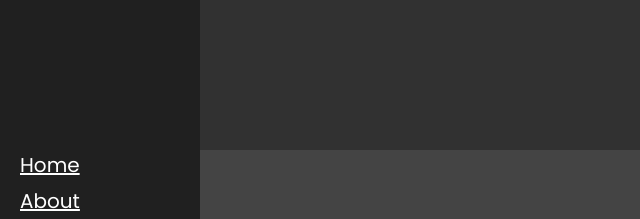
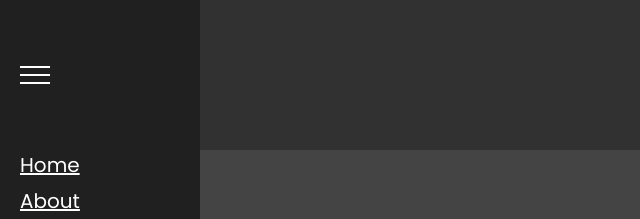
Before and after one commit to ThorezNS/Coding-Challenge, a plain HTML site: page The Net Ninja/Coding-Challenges-challenge-1-start/index.html in a window 1280 px wide. Shown: the top 219 px of the page, 0-640 px from the left. Drawn offline with Linux system fonts and the light colour scheme.

Commit message:
burger menu

```diff
--- a/The Net Ninja/Coding-Challenges-challenge-1-start/index.css
+++ b/The Net Ninja/Coding-Challenges-challenge-1-start/index.css
@@ -44,7 +44,7 @@ main {
 /* open state */
 .slide-out {
   position: absolute;
-  z-index: 10;
+  z-index: 1;
   width: 20rem;
   height: 100%;
   background-color: rgb(32, 32, 32);
@@ -61,4 +61,28 @@ main {
   margin-bottom: 0.6rem;
 }
 
+.burger-menu {
+  position: absolute;
+  top: 6rem;
+  left: 2rem;
+  z-index: 10;
+  width: 3rem;
+  height: 3rem;
+  background-color: transparent;
+  border: none;
+}
+
+.top,
+.middle,
+.button {
+  background-color: #ffff;
+  width: 100%;
+  height: 2px;
+}
+
+.top,
+.middle {
+  margin-bottom: 6px;
+}
+
 /* transitions */
--- a/The Net Ninja/Coding-Challenges-challenge-1-start/index.html
+++ b/The Net Ninja/Coding-Challenges-challenge-1-start/index.html
@@ -18,6 +18,12 @@
         </ul>
       </nav>
       <!-- site title bar / header -->
+      <button class="burger-menu">
+        <div class="top"></div>
+        <div class="middle"></div>
+        <div class="button"></div>
+      </button>
+
       <header class="title-bar">
         <h1>Site Title</h1>
       </header>
```
